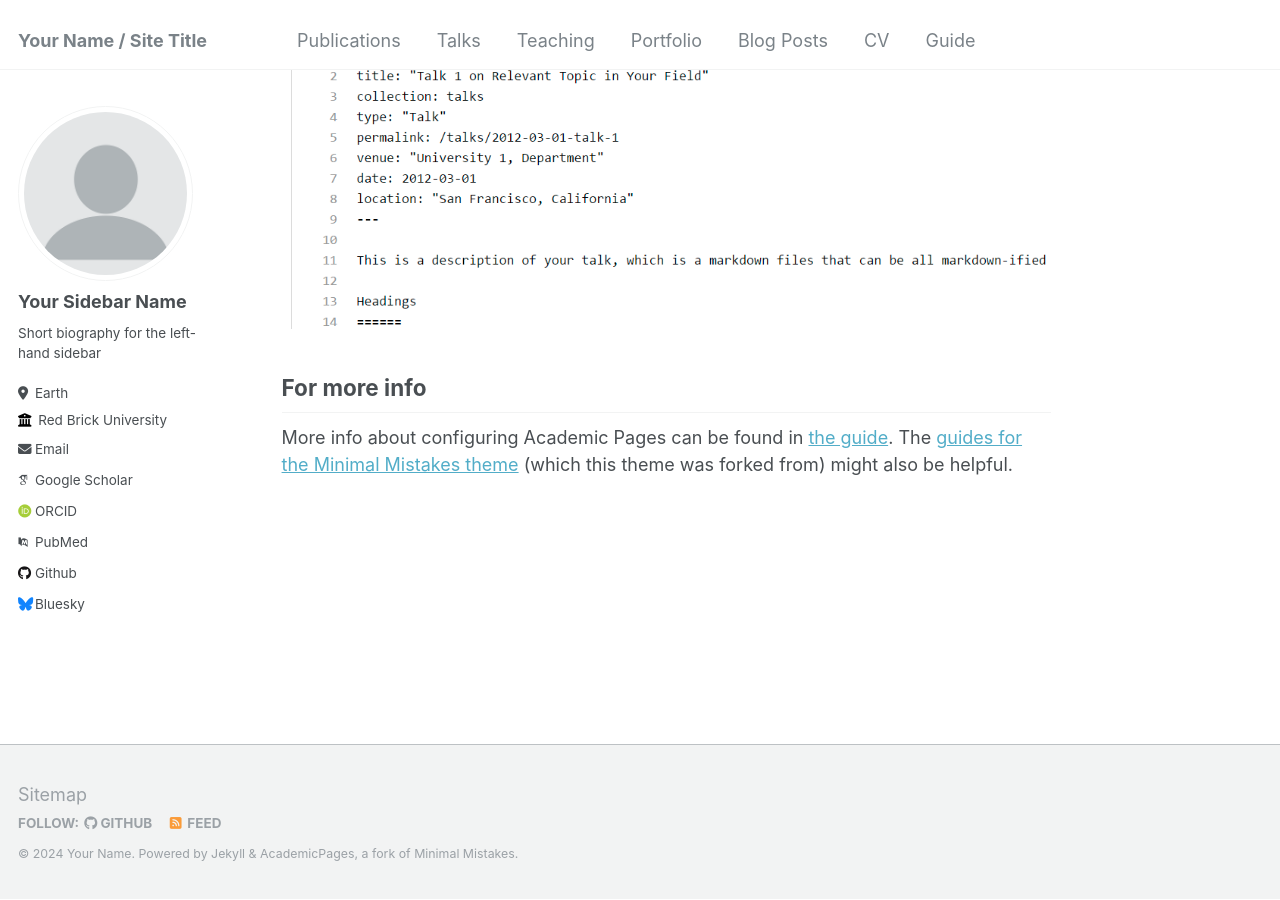
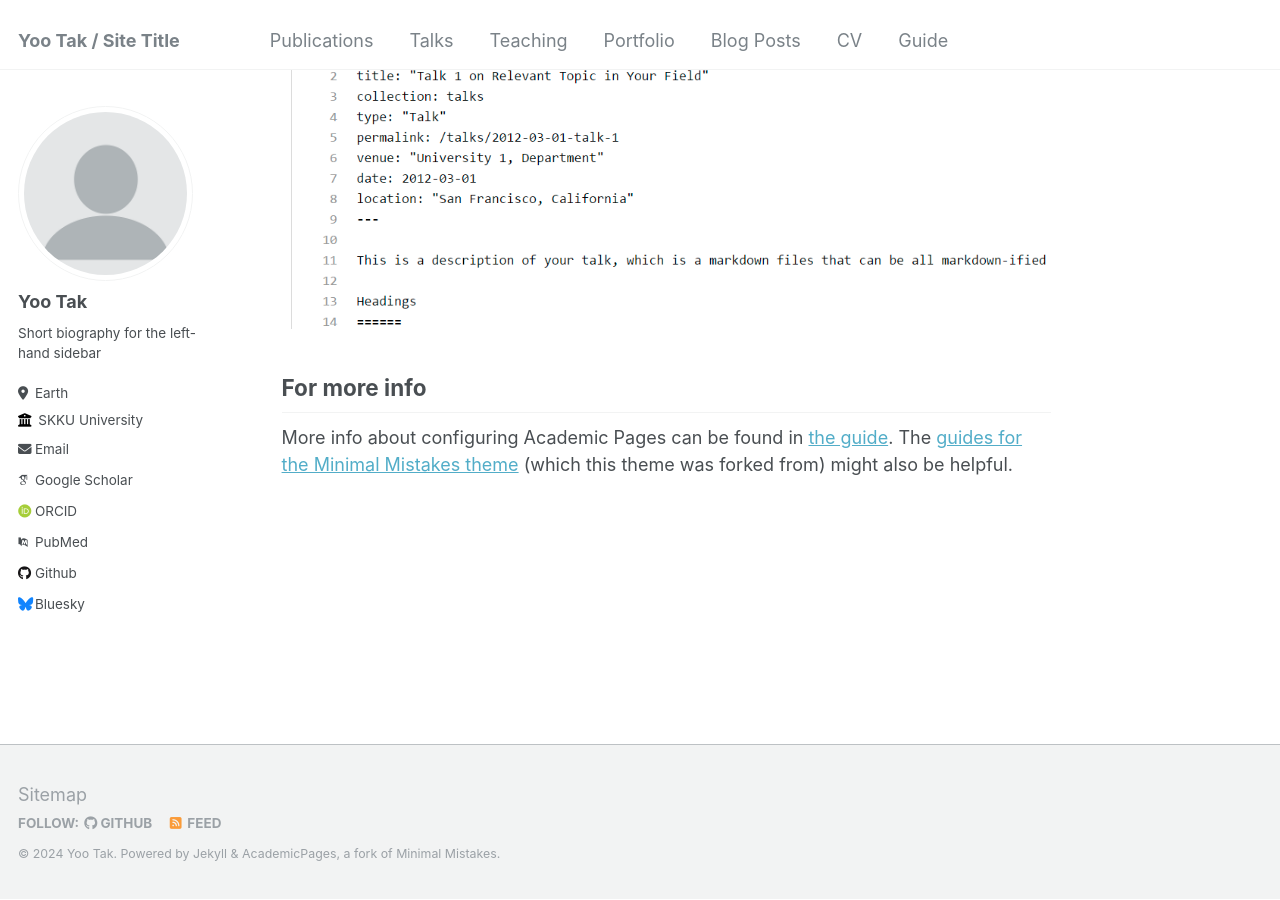
Before and after one commit to ryantak/ryantak.github.io, a Jekyll site: the page built from _pages/about.md, in a window 1280 px wide and 900 px high, scrolled down 2632 px. Built offline with Jekyll 4.4.1, drawn with Linux system fonts in a browser that asks for light colours; some web fonts are replaced.

Commit message:
Update markdown 2

```diff
--- a/_config.yml
+++ b/_config.yml
@@ -8,9 +8,9 @@
 
 # Basic Site Settings
 locale                   : "en-US"
-title                    : "Your Name / Site Title"
+title                    : "Yoo Tak / Site Title"
 title_separator          : "-"
-name                     : &name "Your Name"
+name                     : &name "Yoo Tak"
 description              : &description "personal description"
 url                      : https://ryantak.github.io # the base hostname & protocol for your site e.g. "https://mmistakes.github.io"
 baseurl                  : "" # the subpath of your site, e.g. "/blog"
@@ -22,13 +22,13 @@ repository               : "academicpages/academicpages.github.io"
 author:
   # Biographic information
   avatar           : "profile.png"
-  name             : "Your Sidebar Name"
+  name             : "Yoo Tak"
   pronouns         : # example: "she/her"
   bio              : "Short biography for the left-hand sidebar"
   location         : "Earth"
-  employer         : "Red Brick University"
+  employer         : "SKKU University"
   uri              : # URL
-  email            : "none@example.org"
+  email            : "ryantak04@gmail.com"
 
   # Academic websites
   arxiv            : # URL - Update with the correct link to your profile
```
